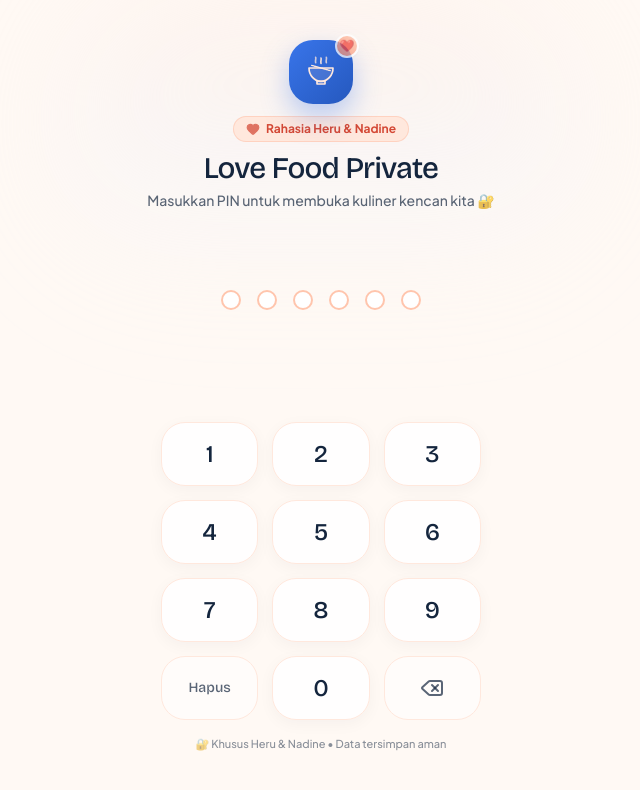
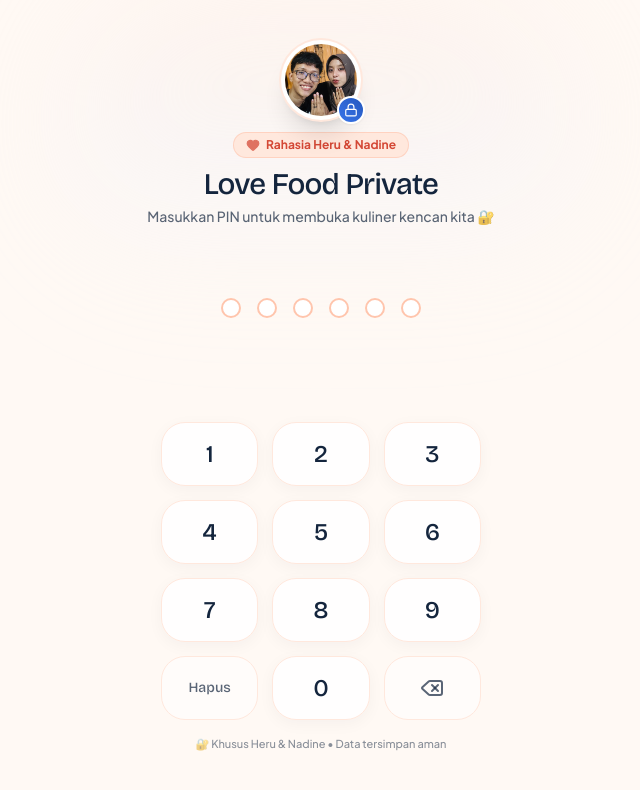
Before and after one commit to greyym9c/maumakanapa, a React (Vite) app: page / in a window 1280 px wide. Shown: the top 790 px of the page, without its empty margins (319-959 px from the left). Built offline with nearby package versions, Linux system fonts and the light colour scheme.

Commit message:
feat: add circular couple photo on front page and lock screen with precise framing and ambient glow

```diff
--- a/src/components/PinLockScreen.tsx
+++ b/src/components/PinLockScreen.tsx
@@ -1,6 +1,8 @@
 import React, { useState, useEffect } from 'react';
 import { Lock, Heart, Delete, Sparkles, AlertCircle } from 'lucide-react';
 import { BowlIcon } from './DoodleDecorations';
+
+import couplePhoto from '../assets/Foto.jpg';
 
 interface PinLockScreenProps {
   onUnlock: () => void;
@@ -93,11 +95,17 @@ export const PinLockScreen: React.FC<PinLockScreenProps> = ({ onUnlock }) => {
 
       {/* Top Header Section */}
       <div className="flex flex-col items-center text-center mt-2 relative z-10 animate-in fade-in slide-in-from-top-4 duration-500">
-        {/* Animated Icon Avatar */}
-        <div className="w-16 h-16 rounded-3xl bg-gradient-to-br from-[#3975EA] to-[#2558be] text-white flex items-center justify-center shadow-[0_12px_28px_rgba(57,117,234,0.35)] relative mb-3">
-          <BowlIcon className="w-8 h-8 text-[#FFE8DD]" />
-          <span className="absolute -top-1.5 -right-1.5 w-6 h-6 bg-gradient-to-tr from-[#FF8B66] to-[#FFC5AD] border-2 border-white rounded-full flex items-center justify-center text-xs shadow-sm animate-pulse">
-            ❤️
+        {/* Animated Circular Couple Photo Avatar */}
+        <div className="relative w-20 h-20 sm:w-22 sm:h-22 rounded-full p-1 bg-white shadow-xl ring-2 ring-[#FFE8DD] mb-3">
+          <div className="w-full h-full rounded-full overflow-hidden bg-[#FFE8DD]">
+            <img
+              src={couplePhoto}
+              alt="Heru & Nadine"
+              className="w-full h-full object-cover object-center"
+            />
+          </div>
+          <span className="absolute -bottom-1 -right-1 w-7 h-7 bg-gradient-to-tr from-[#3975EA] to-[#2558be] border-2 border-white rounded-full flex items-center justify-center text-xs text-white shadow-sm">
+            <Lock className="w-3.5 h-3.5" />
           </span>
         </div>
 
--- a/src/components/RandomizerPage.tsx
+++ b/src/components/RandomizerPage.tsx
@@ -6,6 +6,7 @@ import { ResultPanel } from './ResultPanel';
 import { EmptyState } from './EmptyState';
 import { Dices, PlusCircle, MapPin, Sparkles, Heart } from 'lucide-react';
 import { SquiggleDoodle, StarDoodle } from './DoodleDecorations';
+import couplePhoto from '../assets/Foto.jpg';
 
 interface RandomizerPageProps {
   items: FoodItem[];
@@ -117,8 +118,33 @@ export const RandomizerPage: React.FC<RandomizerPageProps> = ({
           <StarDoodle className="w-6 h-6 text-[#FFC5AD]" />
         </div>
 
+        {/* Precise Circular Couple Photo */}
+        <div className="flex justify-center mb-4">
+          <div className="relative group cursor-pointer">
+            {/* Ambient outer glow */}
+            <div className="absolute -inset-1.5 bg-gradient-to-tr from-[#3975EA] via-[#FF8B66] to-[#FFC5AD] rounded-full blur-md opacity-75 group-hover:opacity-100 transition-opacity duration-300" />
+
+            {/* Precise circular frame */}
+            <div className="relative w-28 h-28 sm:w-36 sm:h-36 rounded-full p-1 bg-white shadow-xl ring-2 ring-[#FFE8DD]">
+              <div className="w-full h-full rounded-full overflow-hidden bg-[#FFE8DD]">
+                <img
+                  src={couplePhoto}
+                  alt="Heru & Nadine"
+                  className="w-full h-full object-cover object-center group-hover:scale-105 transition-transform duration-300"
+                  loading="eager"
+                />
+              </div>
+            </div>
+
+            {/* Little floating heart badge */}
+            <div className="absolute bottom-1 right-1 sm:bottom-1.5 sm:right-1.5 w-7 h-7 sm:w-8 sm:h-8 rounded-full bg-gradient-to-tr from-[#FF8B66] to-[#FFC5AD] border-2 border-white flex items-center justify-center text-xs sm:text-sm shadow-md animate-pulse">
+              ❤️
+            </div>
+          </div>
+        </div>
+
         {/* Title */}
-        <h1 className="font-display text-2xl sm:text-4xl font-black text-[#14253D] tracking-tight leading-tight mb-2 pt-2">
+        <h1 className="font-display text-2xl sm:text-4xl font-black text-[#14253D] tracking-tight leading-tight mb-2">
           Mau makan apa berdua hari ini?
         </h1>
 
```
Also changed, not shown: src/assets/Foto.jpeg (added), src/assets/Foto.jpg (added).
